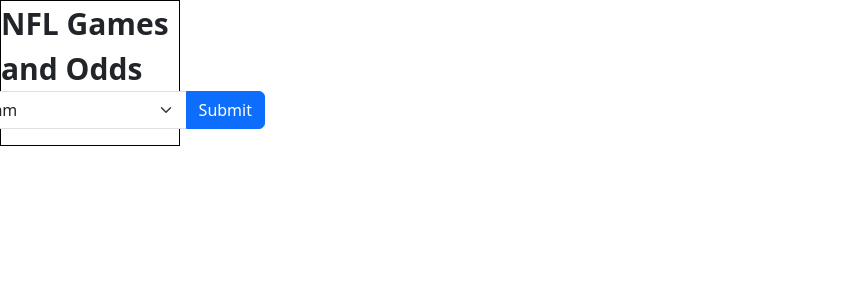
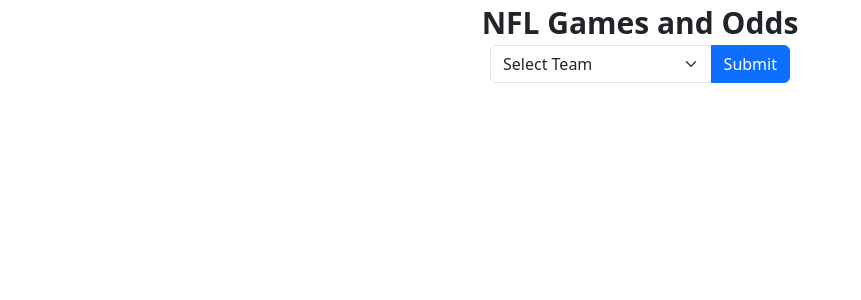
Before and after one commit to frenkyvv/nflGames, a Next.js app: page / in a window 1280 px wide. Shown: the top 300 px of the page, without its empty margins (0-861 px from the left). Built offline with nearby package versions, Linux system fonts and the light colour scheme.

Commit message:
correccion de width

```diff
--- a/app/Home.module.css
+++ b/app/Home.module.css
@@ -3,8 +3,7 @@
     flex-direction: column;
     align-items: center;
     justify-content: center;
-    max-width: 180px;
-    border: 1px solid black;
+    width: 100%;
 
 }
 .titulo {
@@ -20,5 +19,12 @@
     display: flex;
     align-items: center;
     justify-content: center;
-    width: 350px;
+    width: 300px;
 }
+.box {
+    width: 100%;
+    display: flex;
+    align-items: center;
+    justify-content: center;
+    width: 300px;
+}
--- a/app/componentes/UpcomingNFLGames.js.js
+++ b/app/componentes/UpcomingNFLGames.js.js
@@ -53,6 +53,7 @@
   return (
     <div className={styles.container}>
       <div className={styles.subtitulo}>Próximos Juegos</div>
+      <div className={styles.box}>
       {filteredEvents.map(event => (
         <div key={event.id} className="card mb-3">
           <div className="card-body">
@@ -62,7 +63,9 @@
             <p>Fecha y hora: {new Date(event.commence_time).toLocaleString()}</p>
           </div>
         </div>
+
       ))}
+      </div>
     </div>
   );
 };
```
